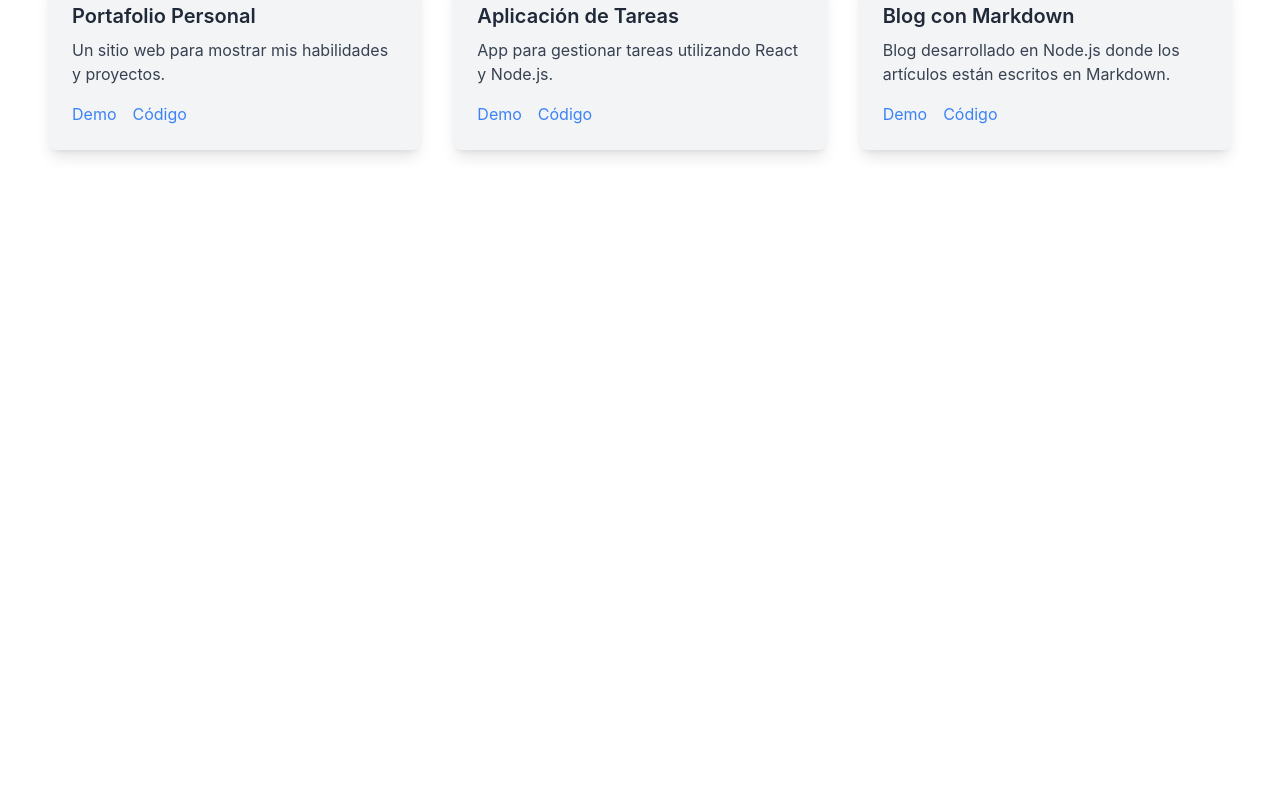
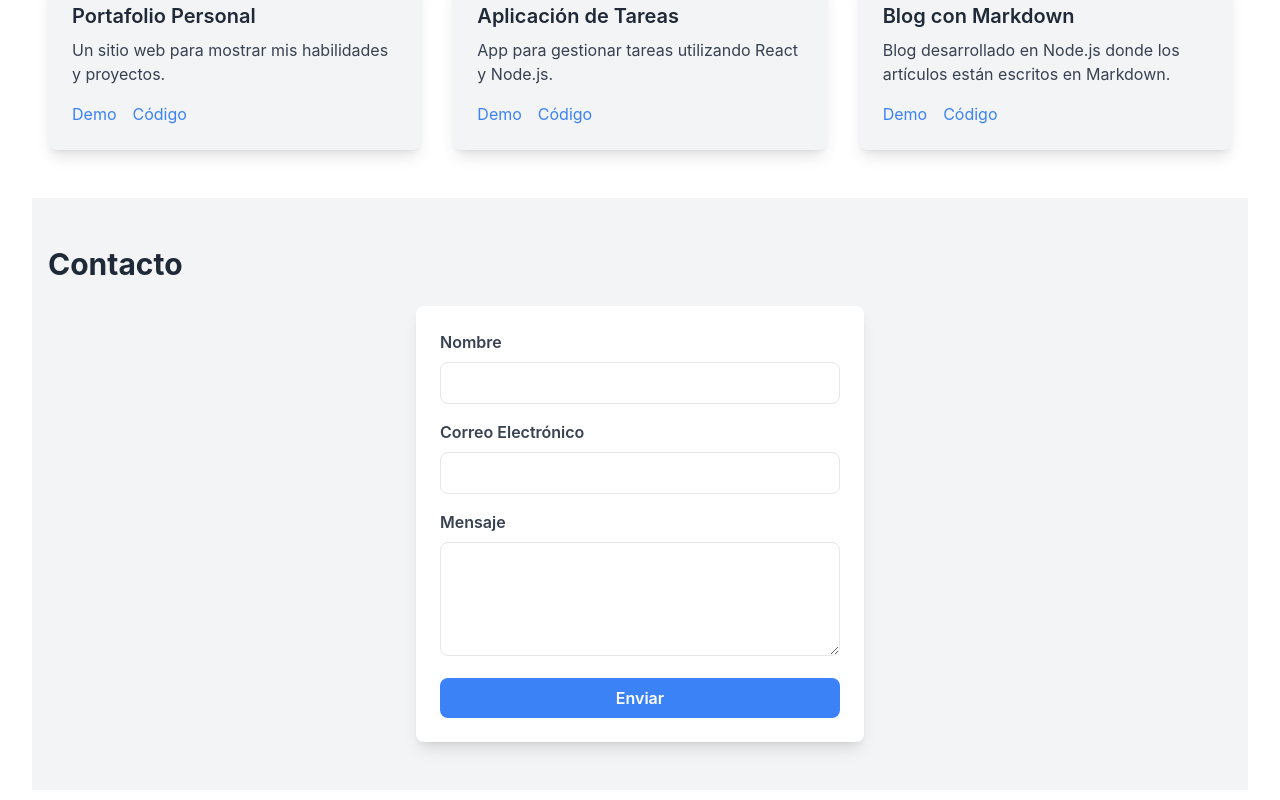
Before and after one commit to nicopanozo/portfolio-react, a React (Create React App) app in the folder frontend/: page / in a window 1280 px wide. Shown: the part 538-1338 px from the top of the page. Before the commit the page ends 800 px from the top, so only its background shows below. Built offline with nearby package versions, Linux system fonts and the light colour scheme.

Commit message:
The component for contact information was created and integrated to App.js

```diff
--- a/frontend/src/App.js
+++ b/frontend/src/App.js
@@ -3,6 +3,7 @@ import React from 'react';
 import Header from './components/Header';
 import About from './components/About';
 import Projects from './components/Projects';
+import Contact from './components/Contact';
 
 function App() {
   return (
@@ -11,6 +12,7 @@ function App() {
       <main className="p-8">
         <About />
         <Projects />
+        <Contact />
       </main>
     </div>
   );
--- /dev/null
+++ b/frontend/src/components/Contact.jsx
@@ -0,0 +1,84 @@
+// src/components/Contact.jsx
+import React, { useState } from 'react';
+
+const Contact = () => {
+  const [formData, setFormData] = useState({
+    name: '',
+    email: '',
+    message: ''
+  });
+
+  const handleChange = (e) => {
+    const { name, value } = e.target;
+    setFormData((prevData) => ({
+      ...prevData,
+      [name]: value,
+    }));
+  };
+
+  const handleSubmit = (e) => {
+    e.preventDefault();
+    console.log('Mensaje enviado:', formData);
+    setFormData({ name: '', email: '', message: '' });
+  };
+
+  return (
+    <section id="contact" className="py-12 bg-gray-100">
+      <div className="container mx-auto px-4">
+        <h2 className="text-3xl font-bold text-gray-800 mb-6">Contacto</h2>
+        <form onSubmit={handleSubmit} className="bg-white p-6 rounded-lg shadow-lg max-w-md mx-auto">
+          <div className="mb-4">
+            <label className="block text-gray-700 font-semibold mb-2" htmlFor="name">
+              Nombre
+            </label>
+            <input
+              type="text"
+              id="name"
+              name="name"
+              value={formData.name}
+              onChange={handleChange}
+              required
+              className="w-full px-4 py-2 border rounded-lg focus:outline-none focus:border-blue-500"
+            />
+          </div>
+          <div className="mb-4">
+            <label className="block text-gray-700 font-semibold mb-2" htmlFor="email">
+              Correo Electrónico
+            </label>
+            <input
+              type="email"
+              id="email"
+              name="email"
+              value={formData.email}
+              onChange={handleChange}
+              required
+              className="w-full px-4 py-2 border rounded-lg focus:outline-none focus:border-blue-500"
+            />
+          </div>
+          <div className="mb-4">
+            <label className="block text-gray-700 font-semibold mb-2" htmlFor="message">
+              Mensaje
+            </label>
+            <textarea
+              id="message"
+              name="message"
+              value={formData.message}
+              onChange={handleChange}
+              required
+              className="w-full px-4 py-2 border rounded-lg focus:outline-none focus:border-blue-500"
+              rows="4"
+            ></textarea>
+          </div>
+          <button
+            type="submit"
+            className="w-full bg-blue-500 text-white font-semibold py-2 px-4 rounded-lg hover:bg-blue-600 transition duration-300"
+          >
+            Enviar
+          </button>
+        </form>
+      </div>
+    </section>
+  );
+};
+
+export default Contact;
```
